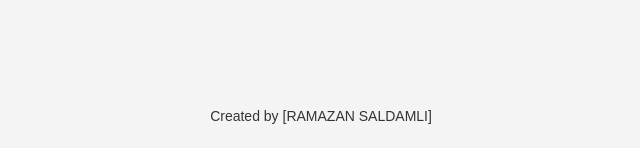
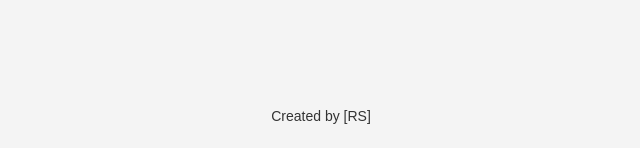
Before and after one commit to rsaldamli/flaskExam-website, a Flask app: page / in a window 1280 px wide. Shown: the part 652-800 px from the top of the page, without its empty margins (349-989 px from the left). Run offline with Flask 3, Linux system fonts and the light colour scheme.

Commit message:
Update base.html

```diff
--- a/templates/base.html
+++ b/templates/base.html
@@ -22,7 +22,7 @@
     </div>
 
     <footer>
-        <p>Created by <a href="{{ url_for('about') }}">[RAMAZAN SALDAMLI]</a></p>
+        <p>Created by <a href="{{ url_for('about') }}">[RS]</a></p>
     </footer>
 </body>
 </html>
```
